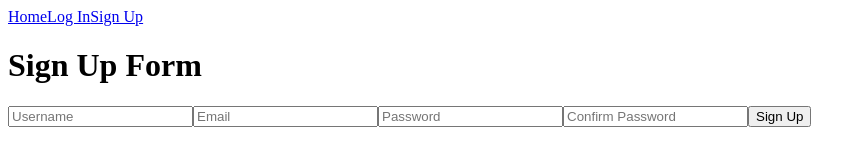
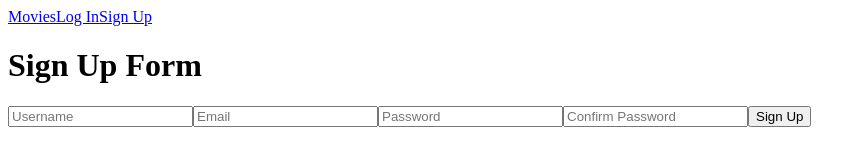
Before and after one commit to mjshuff23/react-simple-skeleton, a React (Create React App) app: page /signup in a window 1280 px wide. Shown: the top 160 px of the page, without its empty margins (0-866 px from the left). Built offline with nearby package versions, Linux system fonts and the light colour scheme.

Commit message:
added logout button to PlaceHolder.js

```diff
--- a/src/components/Navigation.js
+++ b/src/components/Navigation.js
@@ -3,7 +3,7 @@ import { NavLink } from 'react-router-dom'
 
 const Navigation = () => (
   <>
-    <NavLink exact to='/' className="is-active">Home</NavLink>
+    <NavLink exact to='/' className="is-active">Movies</NavLink>
     <NavLink exact to='/login' className="is-active">Log In</NavLink>
     <NavLink exact to='/signup' className="is-active">Sign Up</NavLink>
   </>
--- a/src/components/PlaceHolder.js
+++ b/src/components/PlaceHolder.js
@@ -1,9 +1,18 @@
 import React from 'react';
+import { useDispatch } from 'react-redux';
+import { logout } from '../store/authentication';
+
 
 const PlaceHolder = () => {
+  const dispatch = useDispatch();
+
+  const handleClick = () => dispatch(logout());
 
   return (
-    <h1>Protected Main Page</h1>
+    <>
+      <h1>Protected Main Page</h1>
+      <button onClick={handleClick} >Log Out</button>
+    </>
   )
 };
 
--- a/src/store/authentication.js
+++ b/src/store/authentication.js
@@ -45,6 +45,7 @@ export const login = (username, password) => async dispatch => {
 
 
 export const logout = () => async dispatch => {
+  console.log('LOGOUT!!!!!!!!!!!')
   window.localStorage.removeItem(TOKEN_KEY);
   dispatch(removeToken());
 }
```
Also changed, not shown: 1 other file (tests, documents, lock files or other folders).
